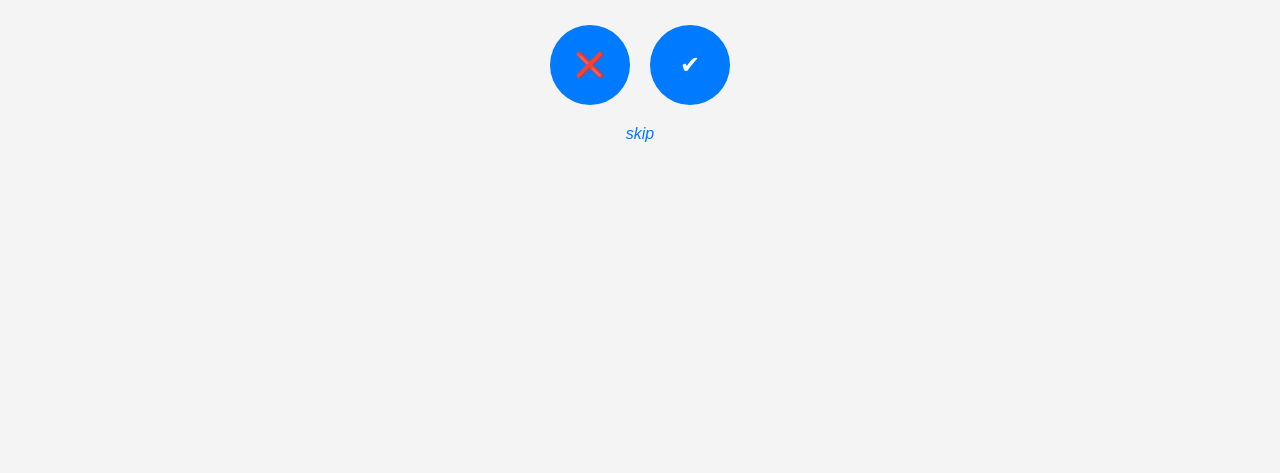
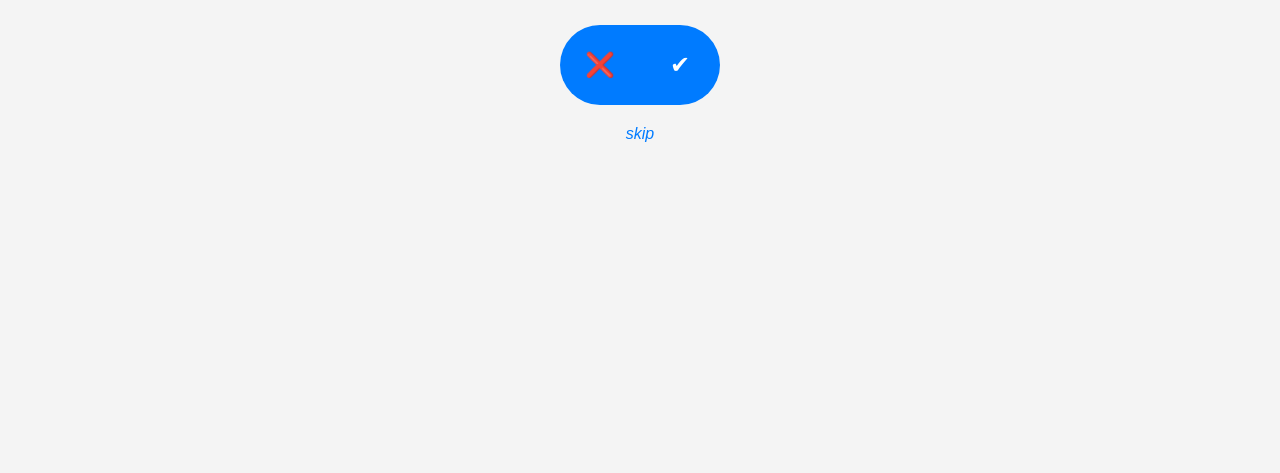
Before and after one commit to hellojoey/kreedo, a website: page public/index.html in a window 1280 px wide. Shown: the part 327-800 px from the top of the page. Drawn offline with nearby package versions, Linux system fonts and the light colour scheme.

Commit message:
“changes”

```diff
--- a/public/index.html
+++ b/public/index.html
@@ -40,8 +40,8 @@
     <h2 id="questionText" class="large-text">Loading questions...</h2>
 
     <div class="button-container">
-      <button id="noButton" class="option-button">&#10060;</button>
-      <button id="yesButton" class="option-button">&#10004;</button>
+      <button id="noButton" class="option-button half-circle-left">&#10060;</button>
+      <button id="yesButton" class="option-button half-circle-right">&#10004;</button>
     </div>
 
     <div class="submit-container">
--- a/public/styles.css
+++ b/public/styles.css
@@ -134,7 +134,7 @@ main {
 }
 
 .divider {
-  width: 100%;
+  width: 100px; /* Shorter line */
   border: 0.5px solid #ccc;
   margin: 20px 0;
 }
@@ -169,7 +169,7 @@ main {
   justify-content: center;
   align-items: center;
   margin-top: 20px;
-  gap: 20px;
+  gap: 0; /* Adjust gap to create a single circle appearance */
 }
 
 .option-button {
@@ -178,7 +178,7 @@ main {
   background-color: #007BFF;
   color: white;
   border: none;
-  border-radius: 50%;
+  border-radius: 50%; /* Full circle */
   cursor: pointer;
   width: 80px;
   height: 80px;
@@ -190,6 +190,16 @@ main {
 
 .option-button:hover {
   background-color: #0056b3;
+}
+
+.half-circle-left {
+  border-top-right-radius: 0;
+  border-bottom-right-radius: 0;
+}
+
+.half-circle-right {
+  border-top-left-radius: 0;
+  border-bottom-left-radius: 0;
 }
 
 .submit-container {
```
